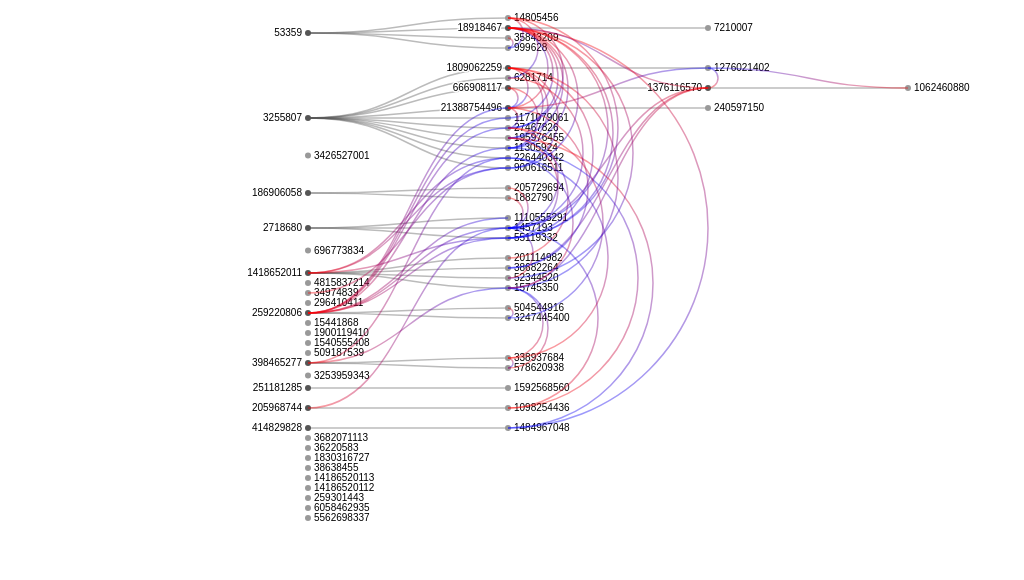
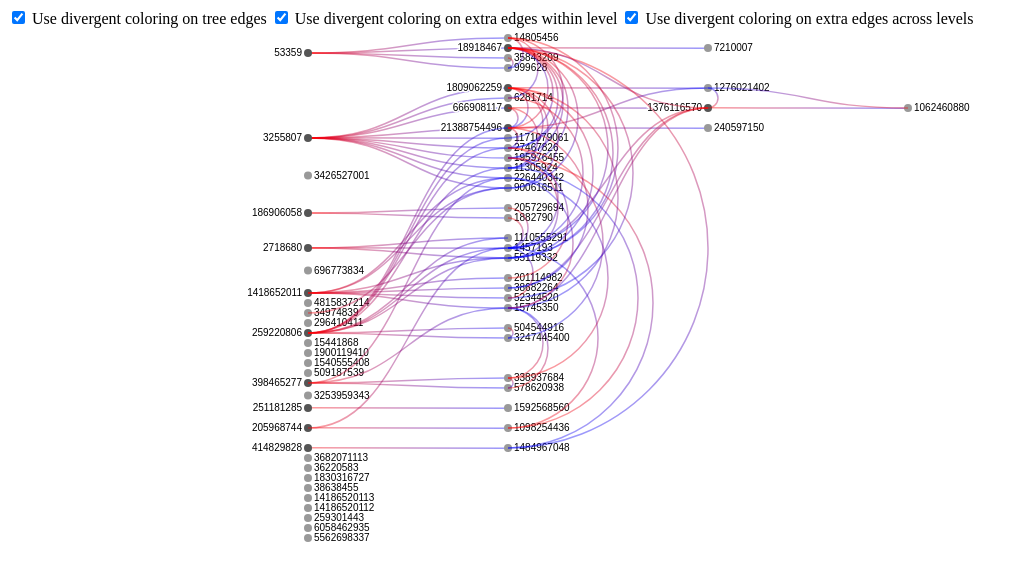
Before and after one commit to jasmineyshih/CS448B-F21-FinalProject, a plain HTML site: page index.html in a window 1280 px wide. Shown: the whole page, without its empty margins (0-1024 px from the left). Drawn offline with nearby package versions, Linux system fonts and the light colour scheme.

Commit message:
added options for edge coloring to UI, and split processing functions into separate script

```diff
--- a/index.html
+++ b/index.html
@@ -3,6 +3,7 @@
 
 <!-- Load d3.js -->
 <script src="https://d3js.org/d3.v6.js"></script>
+<script src="scripts/preprocess.js"></script>
 
 <style>
     .fakeRootElements {
@@ -10,6 +11,14 @@
     }
 </style>
 
+<div>
+    <input type="checkbox" name="treeEdgeColoring" onclick="updateEdgeColors('tree')" checked>
+    <label for="treeEdgeColoring">Use divergent coloring on tree edges</label>
+    <input type="checkbox" name="extraEdgeAcrossColoring" onclick="updateEdgeColors('extraWithin')" checked>
+    <label for="extraEdgeAcrossColoring">Use divergent coloring on extra edges within level</label>
+    <input type="checkbox" name="extraEdgeAcrossColoring" onclick="updateEdgeColors('extraAcross')" checked>
+    <label for="extraEdgeAcrossColoring">Use divergent coloring on extra edges across levels</label>
+</div>
 <!-- Create a div where the graph will take place -->
 <div id="viz">
     <svg>
@@ -35,6 +44,15 @@
 </div>
 
 <script>
+    /* UI variables */
+    var useGradientOnTreeEdges = true;
+    var useGradientOnExtraEdgesWithin = true;
+    var useGradientOnExtraEdgesAcross = true;
+
+    /* svg variables */
+    var svg = d3.select("#viz").select("svg");
+    var solidEdgeColor = "#555";
+
     /* data loading and preprocessing */
     var nodeData;   // list of nodes
     var linkData;   // list of links
@@ -44,110 +62,14 @@
     d3.json("data/nodesAndLinks.json").then(function(data) {
         nodeData = data.nodes;
         linkData = data.links;
-        nodeData.forEach(function (nodeObj) {
-            nodeObj.directParent = null;
-            nodeObj.parents = [];
-            nodeObj.allChildren = [];
-            nodeObj.children = [];
-            nodeObj.otherFollowers = [];
-            nodeObj.otherFollowing = [];
-            nodeObj.level = -1;
-            nodeLookup[nodeObj.id] = nodeObj;
-        });
-        preprocessData();   // transform data into the format we want
+        preprocessData(nodeData, linkData, nodeLookup);   // transform data into the format we want
         console.log(nodeData);
-        rootNode = transformToNested();
-        Tree(rootNode, {
+        fakeRoot = transformToNested(nodeData);
+        Tree(fakeRoot, {
             label: d => d.id,
             width: 1000
         });
     });
-    function preprocessData() {
-        nodeData.sort((a, b) => a.timestamp - b.timestamp);
-        let nodeDataMap = new Map();
-        let children = new Map();
-        let parents = new Map();
-
-        nodeData.forEach(node => nodeDataMap.set(node.id, node));   // load node data array into map
-        linkData.forEach(link => {
-            let sourceNode = nodeDataMap.get(link.source)
-            let targetNode = nodeDataMap.get(link.target)
-            if (sourceNode.timestamp > targetNode.timestamp){
-                sourceNode.parents.push(targetNode.id);
-                targetNode.allChildren.push(sourceNode.id);
-                nodeDataMap.set(link.source, sourceNode);
-                nodeDataMap.set(link.target, targetNode);
-            }
-        });
-
-        levelize(nodeDataMap);
-        setDirectParentChildren(nodeDataMap);
-        sortChildren(nodeDataMap);
-    }
-    function levelize(nodeMap){
-        nodeMap.forEach((node, id, map) => {
-            if (node.level === -1){
-                let currQueue = [id]
-                let currLevel = 0
-                while (currQueue.length > 0){
-                    let numCurrLevelNodes = currQueue.length
-                    let count = 0;
-                    while (count < numCurrLevelNodes){
-                        let currId = currQueue.shift()
-                        let currNode = nodeMap.get(currId)
-                        let children = currNode.allChildren
-                        currQueue = currQueue.concat(children)
-                        if(currNode.level <= 0 || currNode.level > currLevel){
-                            currNode.level = currLevel
-                        }
-                        count++
-                    }
-                    currLevel++
-                }
-            }
-        });
-    }
-    function setDirectParentChildren(nodeMap){
-        nodeMap.forEach((node, id, map)=>{
-            node.parents.sort((node1, node2) => nodeMap.get(node1).timestamp - nodeMap.get(node2).timestamp);
-            node.parents.forEach(parentNodeId =>{
-                let parentNode = nodeMap.get(parentNodeId)
-                if (node.directParent == null && parentNode.level === node.level-1){
-                    node.directParent = parentNodeId;
-                    parentNode.children.push(id)
-                }
-            })
-        })
-    }
-    function sortChildren(nodeMap){
-        nodeMap.forEach((node, id, map)=>{
-            node.children.sort((child1, child2)=>nodeMap.get(child1).timestamp - nodeMap.get(child2).timestamp)
-            node.allChildren.sort((child1, child2)=>nodeMap.get(child1).timestamp - nodeMap.get(child2).timestamp)
-        })
-    }
-    function transformToNested() {
-        nodeData.forEach(function (node) {
-            node.children = [];
-            node.allChildren.forEach(function (childId) {
-                let childNode = nodeLookup[childId];
-                if (childNode.directParent == node.id) {
-                    node.children.push(childNode);
-                }
-            });
-        });
-        let fakeRootNode = {
-            id: "0",
-            children: []
-        };
-        for (let i = 0; i < nodeData.length; i++) {
-            if (nodeData[i].directParent == null /*&& nodeData[i].children.length > 0*/) {
-                fakeRootNode.children.push(nodeData[i]);
-            }
-        }
-        fakeRootNode.children.sort((a, b) => a.timestamp - b.timestamp);
-        return fakeRootNode;
-    }
-    /* end of data loading and preprocessing */
 
     // Copyright 2021 Observable, Inc.
     // Released under the ISC license.
@@ -165,7 +87,7 @@
         linkTarget = "_blank", // the target attribute for links (if any)
         width = 640, // outer width, in pixels
         height, // outer height, in pixels
-        r = 3, // radius of nodes
+        r = 4, // radius of nodes
         padding = 1, // horizontal padding for first and last column
         fill = "#999", // fill for nodes
         fillOpacity, // fill opacity for nodes
@@ -228,8 +150,7 @@
         // Compute the default height.
         if (height === undefined) height = x1 - x0 + dx * 2;
 
-        const svg = d3.select("#viz").select("svg")
-            .attr("viewBox", [-dy * padding / 2, x0 - dx, width, height])
+        svg.attr("viewBox", [-dy * padding / 2, x0 - dx, width, height])
             .attr("width", width)
             .attr("height", height)
             .attr("style", "max-width: 100%; height: auto; height: intrinsic;")
@@ -238,7 +159,6 @@
 
         svg.append("g")
             .attr("fill", "none")
-            .attr("stroke", stroke)
             .attr("stroke-opacity", strokeOpacity)
             .attr("stroke-linecap", strokeLinecap)
             .attr("stroke-linejoin", strokeLinejoin)
@@ -247,10 +167,10 @@
             .data(root.links())
             .join("path")
             .classed("fakeRootElements", d => d.source.data.id == "0")
+            .classed("treeEdges", true)
+            .attr("stroke", getGradientForTreeLink)
             .attr("id", d => "link" + d.source.data.id + "to" + d.target.data.id)
-            .attr("d", d3.linkHorizontal()
-            .x(d => d.y)
-            .y(d => d.x));
+            .attr("d", computePathCommands);
 
         const node = svg.append("g")
             .selectAll("a")
@@ -276,6 +196,9 @@
             .selectAll("path")
             .data(extraLinksBetweenNodes)
             .join("path")
+            .classed("extraEdgesBetweenNodes", true)
+            .classed("extraEdgesAcrossLevels", d => !d.sameLevel)
+            .classed("extraEdgesWithinLevels", d => d.sameLevel)
             .attr("stroke", getGradientForLink)
             .attr("d", drawPathBetweenNodes);
 
@@ -307,7 +230,8 @@
                         // this node follows the parent node, so set this node as source and parent node as target
                         links.push({
                             source: nodeElemMap[node.id],
-                            target: nodeElemMap[parentId]
+                            target: nodeElemMap[parentId],
+                            sameLevel: node.level == parentNode.level
                         });
                     }
                 }
@@ -315,21 +239,38 @@
         });
         return links;
     }
-    /*function computePathCommands(d) {
+    function computePathCommands(d) {
         let getPath = d3.linkHorizontal()
             .x(d => d.y)
             .y(d => d.x);
-        let pathString = getPath(d).split(",");
-        return funct;
-    }*/
+        let pathString = getPath(d).split("C");
+        let subPathStrings = [pathString[0].split(","), pathString[1].split(",")];
+        let parsedInt1 = parseFloat(subPathStrings[0][1]);
+        let parsedInt2 = parseFloat(subPathStrings[1][5]);
+        if (parsedInt1 == parsedInt2) { // path is a straight line, tweak it to make it not straight
+            parsedInt1 -= 0.25;
+            parsedInt2 += 0.25;
+            subPathStrings[0][1] = parsedInt1.toString();
+            subPathStrings[1][5] = parsedInt2.toString();
+            pathString[0] = subPathStrings[0].join(",");
+            pathString[1] = subPathStrings[1].join(",");
+        }
+        return pathString.join("C");
+    }
+    function getGradientForTreeLink(d) {
+        if (!useGradientOnTreeEdges) return solidEdgeColor;
+        return "url(#horizontalGradFollowedLeft)";
+    }
     function getGradientForLink(d) {
         if (d.source.data.level == d.target.data.level) {  // drawing an arc since nodes are on the same level
+            if (!useGradientOnExtraEdgesWithin) return solidEdgeColor;
             if (d.source.x > d.target.x) {  // the arc goes from follower to followed node downward
                 return "url(#verticalGradFollowedUp)";
             } else {    // otherwise the arc goes from follower to followed node upward
                 return "url(#verticalGradFollowerUp)";
             }
         } else {    // drawing an edge between different levels
+            if (!useGradientOnExtraEdgesAcross) return solidEdgeColor;
             if (d.source.data.level < d.target.data.level) {   // the edge goes from an earlier level to later level
                 return "url(#horizontalGradFollowerLeft)";
             } else {    // otherwise the edge goes from a later level to earlier level
@@ -357,4 +298,19 @@
             start < end ? 1 : 0, height, ',', end] // We always want the arc on top. So if end is before start, putting 0 here turn the arc upside down.
             .join(' ');
     }
+    function updateEdgeColors(type) {
+        if (type == "tree") {
+            useGradientOnTreeEdges = useGradientOnTreeEdges ? false : true;
+            svg.selectAll(".treeEdges")
+                .attr("stroke", getGradientForTreeLink);
+        } else if (type == "extraAcross") {
+            useGradientOnExtraEdgesAcross = useGradientOnExtraEdgesAcross ? false : true;
+            svg.selectAll(".extraEdgesAcrossLevels")
+                .attr("stroke", getGradientForLink);
+        } else {
+            useGradientOnExtraEdgesWithin = useGradientOnExtraEdgesWithin ? false : true;
+            svg.selectAll(".extraEdgesWithinLevels")
+                .attr("stroke", getGradientForLink);
+        }
+    }
 </script>
--- /dev/null
+++ b/scripts/preprocess.js
@@ -0,0 +1,95 @@
+function preprocessData(nodeData, linkData, nodeLookup) {
+    nodeData.forEach(function (nodeObj) {
+        nodeObj.directParent = null;
+        nodeObj.parents = [];
+        nodeObj.allChildren = [];
+        nodeObj.children = [];
+        nodeObj.otherFollowers = [];
+        nodeObj.otherFollowing = [];
+        nodeObj.level = -1;
+        nodeLookup[nodeObj.id] = nodeObj;
+    });
+    nodeData.sort((a, b) => a.timestamp - b.timestamp);
+    let nodeDataMap = new Map();
+    let children = new Map();
+    let parents = new Map();
+
+    nodeData.forEach(node => nodeDataMap.set(node.id, node));   // load node data array into map
+    linkData.forEach(link => {
+        let sourceNode = nodeDataMap.get(link.source)
+        let targetNode = nodeDataMap.get(link.target)
+        if (sourceNode.timestamp > targetNode.timestamp){
+            sourceNode.parents.push(targetNode.id);
+            targetNode.allChildren.push(sourceNode.id);
+            nodeDataMap.set(link.source, sourceNode);
+            nodeDataMap.set(link.target, targetNode);
+        }
+    });
+
+    levelize(nodeDataMap);
+    setDirectParentChildren(nodeDataMap);
+    sortChildren(nodeDataMap);
+}
+function levelize(nodeMap){
+    nodeMap.forEach((node, id, map) => {
+        if (node.level === -1){
+            let currQueue = [id]
+            let currLevel = 0
+            while (currQueue.length > 0){
+                let numCurrLevelNodes = currQueue.length
+                let count = 0;
+                while (count < numCurrLevelNodes){
+                    let currId = currQueue.shift()
+                    let currNode = nodeMap.get(currId)
+                    let children = currNode.allChildren
+                    currQueue = currQueue.concat(children)
+                    if(currNode.level <= 0 || currNode.level > currLevel){
+                        currNode.level = currLevel
+                    }
+                    count++
+                }
+                currLevel++
+            }
+        }
+    });
+}
+function setDirectParentChildren(nodeMap){
+    nodeMap.forEach((node, id, map)=>{
+        node.parents.sort((node1, node2) => nodeMap.get(node1).timestamp - nodeMap.get(node2).timestamp);
+        node.parents.forEach(parentNodeId =>{
+            let parentNode = nodeMap.get(parentNodeId)
+            if (node.directParent == null && parentNode.level === node.level-1){
+                node.directParent = parentNodeId;
+                parentNode.children.push(id)
+            }
+        })
+    })
+}
+function sortChildren(nodeMap){
+    nodeMap.forEach((node, id, map)=>{
+        node.children.sort((child1, child2)=>nodeMap.get(child1).timestamp - nodeMap.get(child2).timestamp)
+        node.allChildren.sort((child1, child2)=>nodeMap.get(child1).timestamp - nodeMap.get(child2).timestamp)
+    })
+}
+function transformToNested() {
+    nodeData.forEach(function (node) {
+        node.children = [];
+        node.allChildren.forEach(function (childId) {
+            let childNode = nodeLookup[childId];
+            if (childNode.directParent == node.id) {
+                node.children.push(childNode);
+            }
+        });
+    });
+    let fakeRootNode = {
+        id: "0",
+        children: []
+    };
+    for (let i = 0; i < nodeData.length; i++) {
+        if (nodeData[i].directParent == null /*&& nodeData[i].children.length > 0*/) {
+            fakeRootNode.children.push(nodeData[i]);
+        }
+    }
+    fakeRootNode.children.sort((a, b) => a.timestamp - b.timestamp);
+    return fakeRootNode;
+}
```
